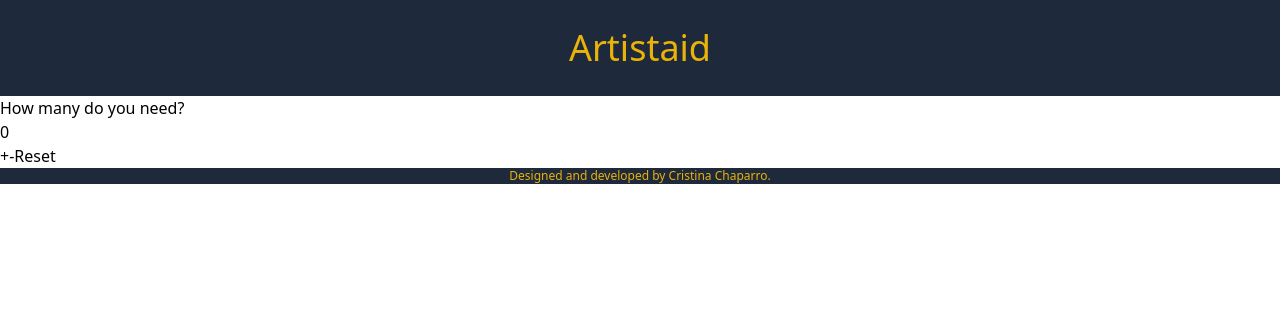
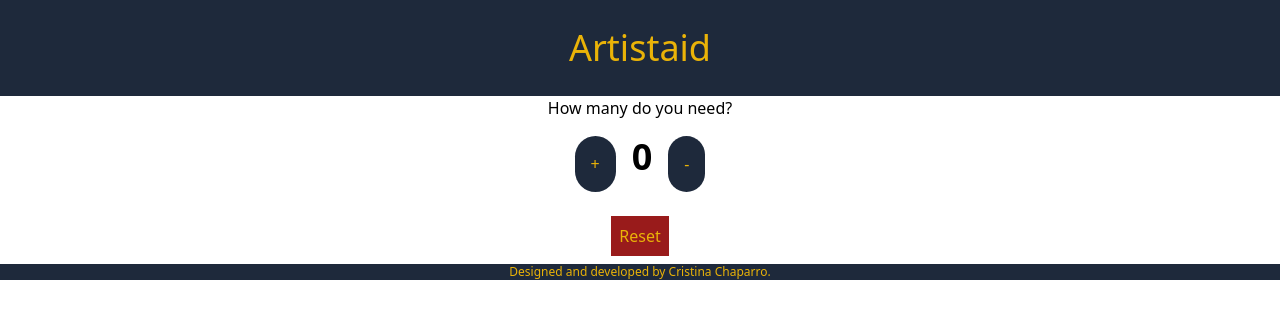
Before and after one commit to cristinachaparro/artistaid, a React (Vite) app: page /emojis in a window 1280 px wide. Shown: the top 318 px of the page. Built offline with nearby package versions, Linux system fonts and the light colour scheme.

Commit message:
styled pages Words and Emojis

```diff
--- a/src/pages/Emojis.jsx
+++ b/src/pages/Emojis.jsx
@@ -19,17 +19,27 @@ function Emojis() {
   };
 
   return (
-    <div>
+    <div className="text-center">
       <h1>How many do you need?</h1>
-      <span className="counter__output">{counter}</span>
-      <div className="btn-container">
-        <button className="control-btn" onClick={increase}>
+      <div className="justify-center items-center">
+        <button
+          className="control-btn bg-slate-800 text-yellow-500 rounded-full p-4 m-4"
+          onClick={increase}
+        >
           +
         </button>
-        <button className="control-btn" onClick={decrease}>
+        <span className="text-4xl font-bold">{counter}</span>
+        <button
+          className="control-btn bg-slate-800 text-yellow-500 rounded-full p-4 m-4"
+          onClick={decrease}
+        >
           -
         </button>
-        <button className="reset" onClick={reset}>
+        <br />
+        <button
+          className="reset bg-red-800 text-yellow-500 p-2 m-2"
+          onClick={reset}
+        >
           Reset
         </button>
       </div>
--- a/src/pages/Words.jsx
+++ b/src/pages/Words.jsx
@@ -19,17 +19,27 @@ function Words() {
   };
 
   return (
-    <div>
+    <div className="text-center">
       <h1>How many do you need?</h1>
-      <span className="counter__output">{counter}</span>
-      <div className="btn-container">
-        <button className="control-btn" onClick={increase}>
+      <div className="justify-center items-center">
+        <button
+          className="control-btn bg-slate-800 text-yellow-500 rounded-full p-4 m-4"
+          onClick={increase}
+        >
           +
         </button>
-        <button className="control-btn" onClick={decrease}>
+        <span className="text-4xl font-bold">{counter}</span>
+        <button
+          className="control-btn bg-slate-800 text-yellow-500 rounded-full p-4 m-4"
+          onClick={decrease}
+        >
           -
         </button>
-        <button className="reset" onClick={reset}>
+        <br />
+        <button
+          className="reset bg-red-800 text-yellow-500 p-2 m-2"
+          onClick={reset}
+        >
           Reset
         </button>
       </div>
```
